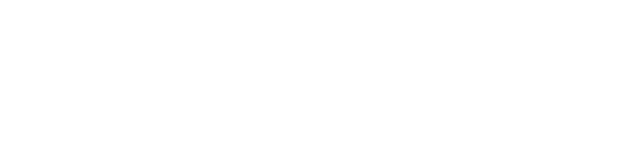
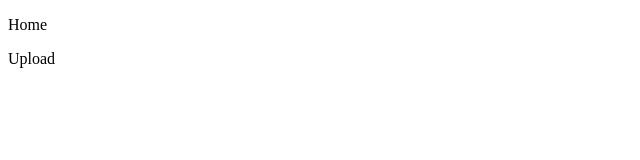
Before and after one commit to Beselik/Synchronia, a plain HTML site: page index.html in a window 1280 px wide. Shown: the full height of the page, 0-640 px from the left. Drawn offline with Linux system fonts and the light colour scheme.

Commit message:
Added nav, and linked python file
Added nav, and linked import librosia.py python file to index.html file

```diff
--- a/index.html
+++ b/index.html
@@ -5,9 +5,17 @@
     <meta name="viewport" content="width=device-width, initial-scale=1.0">
     <title>Synchronia</title>
     <link rel="stylesheet" href="styles.css">
+    <link href="import librosa.py">
   </head>
 
   <body>
+    <nav>
+        <p>Home</p>
+        <p>Upload</p>
+    </nav>
+    <div>
+
+    </div>
   </body>
   <footer>
   </footer>
```
